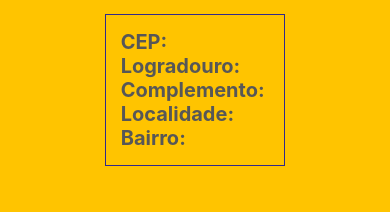
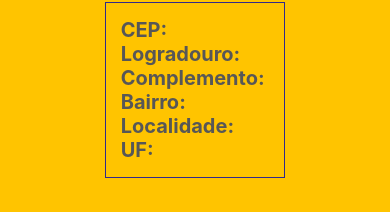
Before and after one commit to Gustavo780904/buscaCEP-App, a React Native app: screen /FormularioCep in a window 390 px wide. Shown: the part 437-649 px from the top of the page. Built offline with nearby package versions, Linux system fonts and the light colour scheme.

Commit message:
resultado da pesquisa com uf

```diff
--- a/components/FormularioCep.js
+++ b/components/FormularioCep.js
@@ -59,8 +59,9 @@ const FormularioCep = ({ navigation }) => {
                <Text style={styles.textResultado}>CEP: {data.cep}</Text>
                <Text style={styles.textResultado}>Logradouro: {data.logradouro}</Text>
                <Text style={styles.textResultado}>Complemento: {data.complemento}</Text>
+               <Text style={styles.textResultado}>Bairro: {data.bairro}</Text>
                <Text style={styles.textResultado}>Localidade: {data.localidade}</Text>
-               <Text style={styles.textResultado}>Bairro: {data.bairro}</Text>
+               <Text style={styles.textResultado}>UF: {data.uf}</Text>
              </View>
         </View>
     )
```
